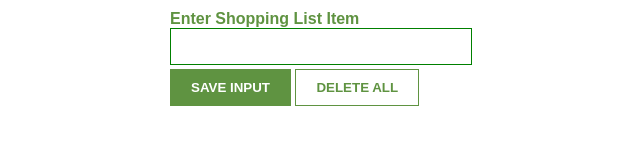
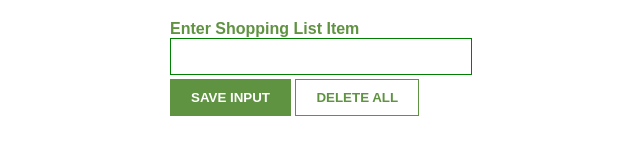
Before and after one commit to tayyab-dev-official/Leads-Tracker-App, a plain HTML site: page index.html in a window 1280 px wide. Shown: the whole page, without its empty margins (319-959 px from the left). Drawn offline with Linux system fonts and the light colour scheme; no server answers.

Commit message:
body top and bottom margin changed to 10 pixels.

```diff
--- a/index.css
+++ b/index.css
@@ -1,6 +1,6 @@
 body {
     /* background-color: green; */
-    margin: 0 auto;
+    margin: 10 auto;
     padding: 10px;
     font-family: Arial, Helvetica, sans-serif;
     max-width: 302px;
```
